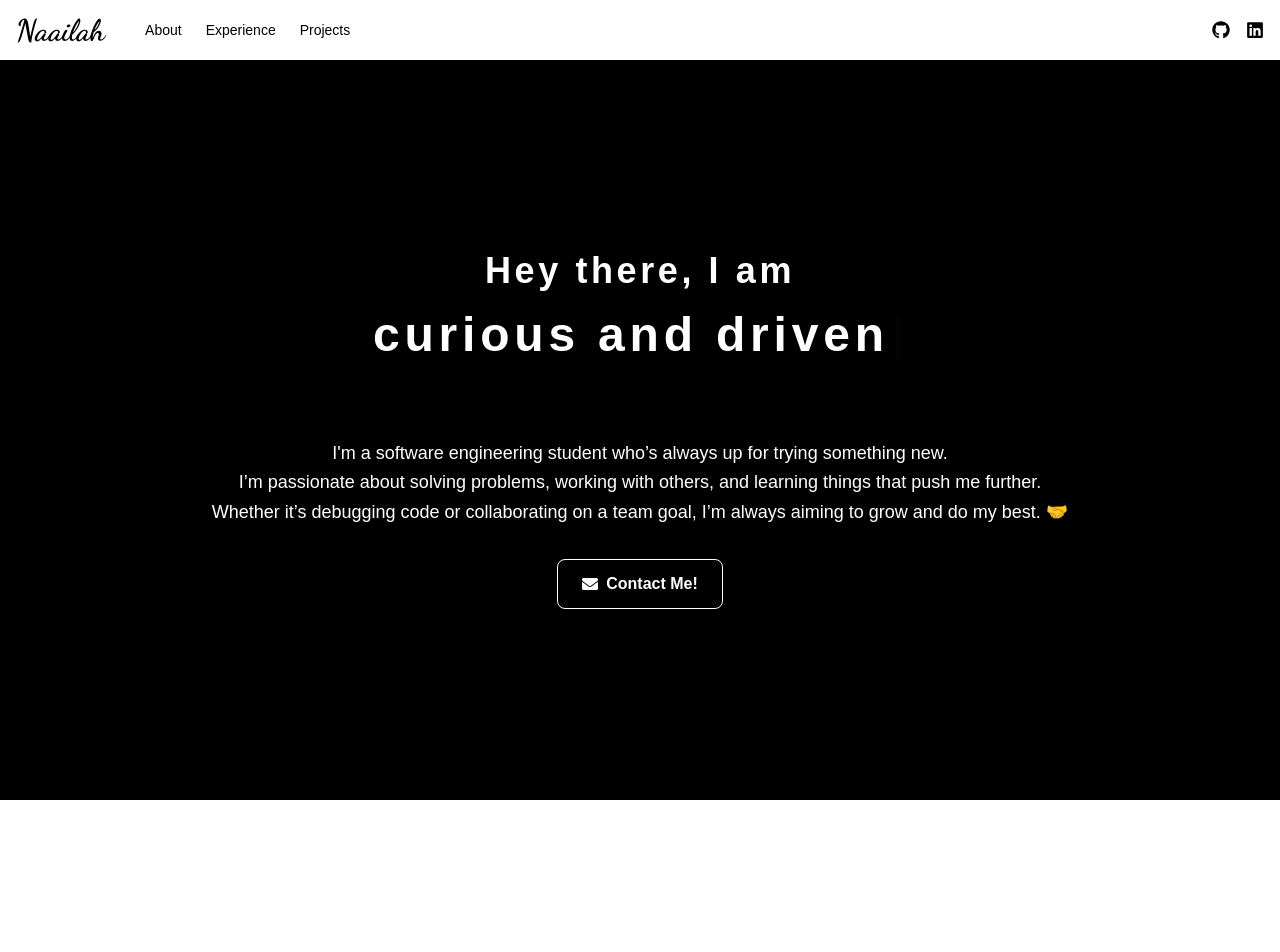
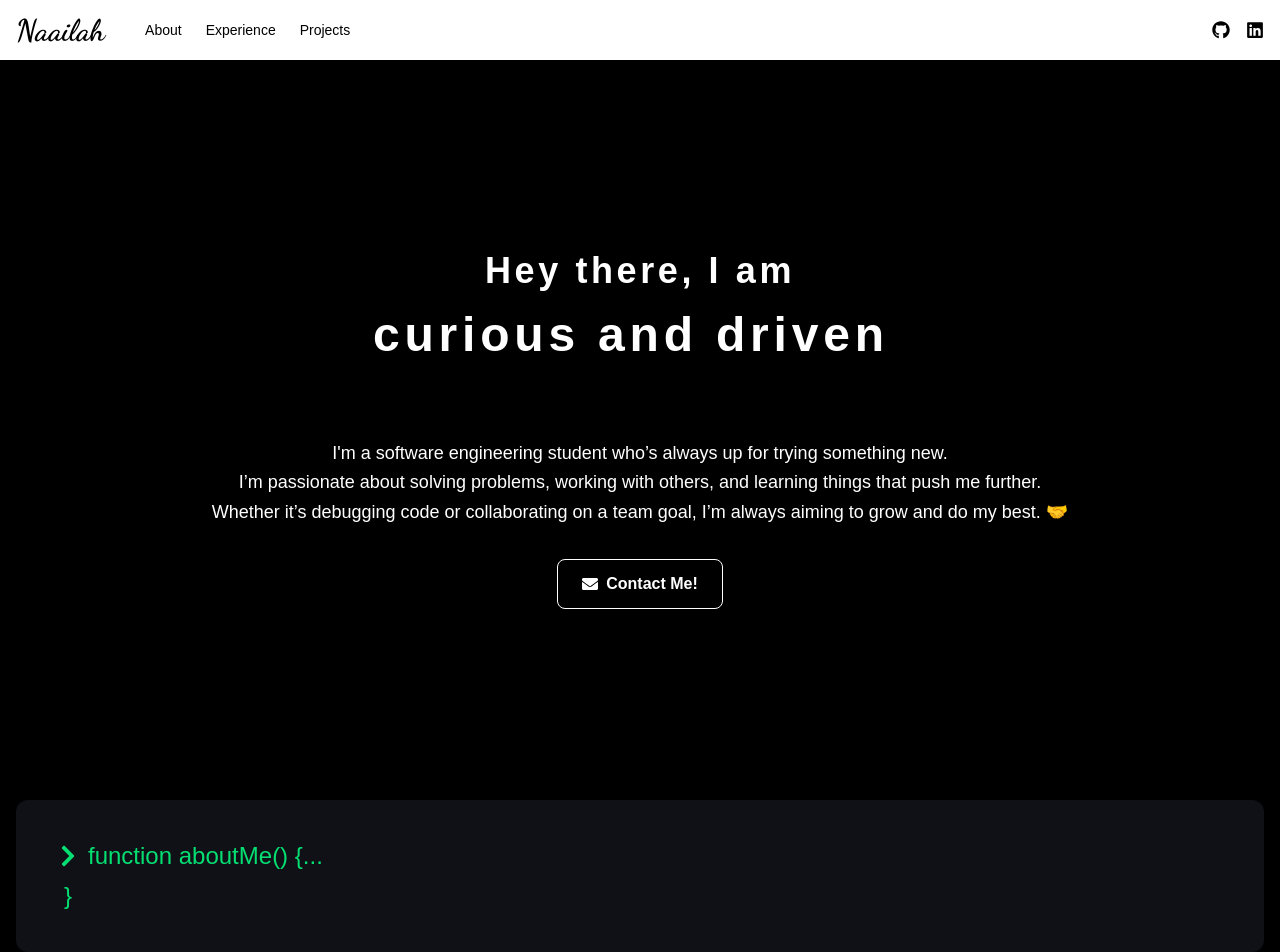
Before and after one commit to nhas0021/naailah-website, a Next.js app: page / in a window 1280 px wide. Shown: the top 952 px of the page. Before the commit the page ends 800 px from the top, so only its background shows below. Built offline with nearby package versions, Linux system fonts and the light colour scheme.

Commit message:
Added an About section.

```diff
--- /dev/null
+++ b/src/components/About.jsx
@@ -0,0 +1,40 @@
+import React, { useState } from 'react';
+import { FaChevronRight, FaChevronDown } from 'react-icons/fa';
+
+export default function About() {
+  const [isOpen, setIsOpen] = useState(false);
+
+  const toggleCollapse = () => setIsOpen(!isOpen);
+
+  return (
+    <div id="about" className="bg-black text-green-400 font-mono flex items-center justify-center px-4 pb-55">
+      <div className="bg-[#0f1117] p-10 rounded-xl shadow-lg w-full max-w-7xl">
+        {/* Function header */}
+        <div
+          className="flex items-center cursor-pointer text-2xl"
+          onClick={toggleCollapse}
+        >
+          {isOpen ? <FaChevronDown className="mr-2" /> : <FaChevronRight className="mr-2" />}
+          <span>
+            function aboutMe() &#123;{!isOpen && '...'}
+          </span>
+        </div>
+
+        {/* Function body */}
+        {isOpen && (
+          <div className="pl-6 mt-2 text-lg space-y-1">
+            <div>const name = "Naailah";</div>
+            <div>const role = "Software Engineering Student";</div>
+            <div>const interests = ["Coding 💻", "Tech exploration 🔍", "Teamwork 🤝"];</div>
+            <div>const goal = "Build useful & creative things that make a difference";</div>
+          </div>
+        )}
+
+        {/* Closing brace - always on new line */}
+        <div className="text-2xl mt-2 pl-2">
+          <span>&#125;</span>
+        </div>
+      </div>
+    </div>
+  );
+}
--- a/src/pages/index.js
+++ b/src/pages/index.js
@@ -1,5 +1,6 @@
 import Navbar from '@/components/Navbar';
 import Intro from '@/components/Intro';
+import About from '@/components/About';
 
 export default function Home() {
   return (
@@ -7,6 +8,7 @@ export default function Home() {
       <Navbar />
       <main className="pt-0">
         <Intro />
+        <About />
       </main>
     </>
   );
--- a/src/styles/globals.css
+++ b/src/styles/globals.css
@@ -13,6 +13,10 @@
   --font-mono: var(--font-geist-mono);
 }
 
+html {
+  scroll-behavior: smooth;
+}
+
 body {
   background: var(--background);
   color: var(--foreground);
```
